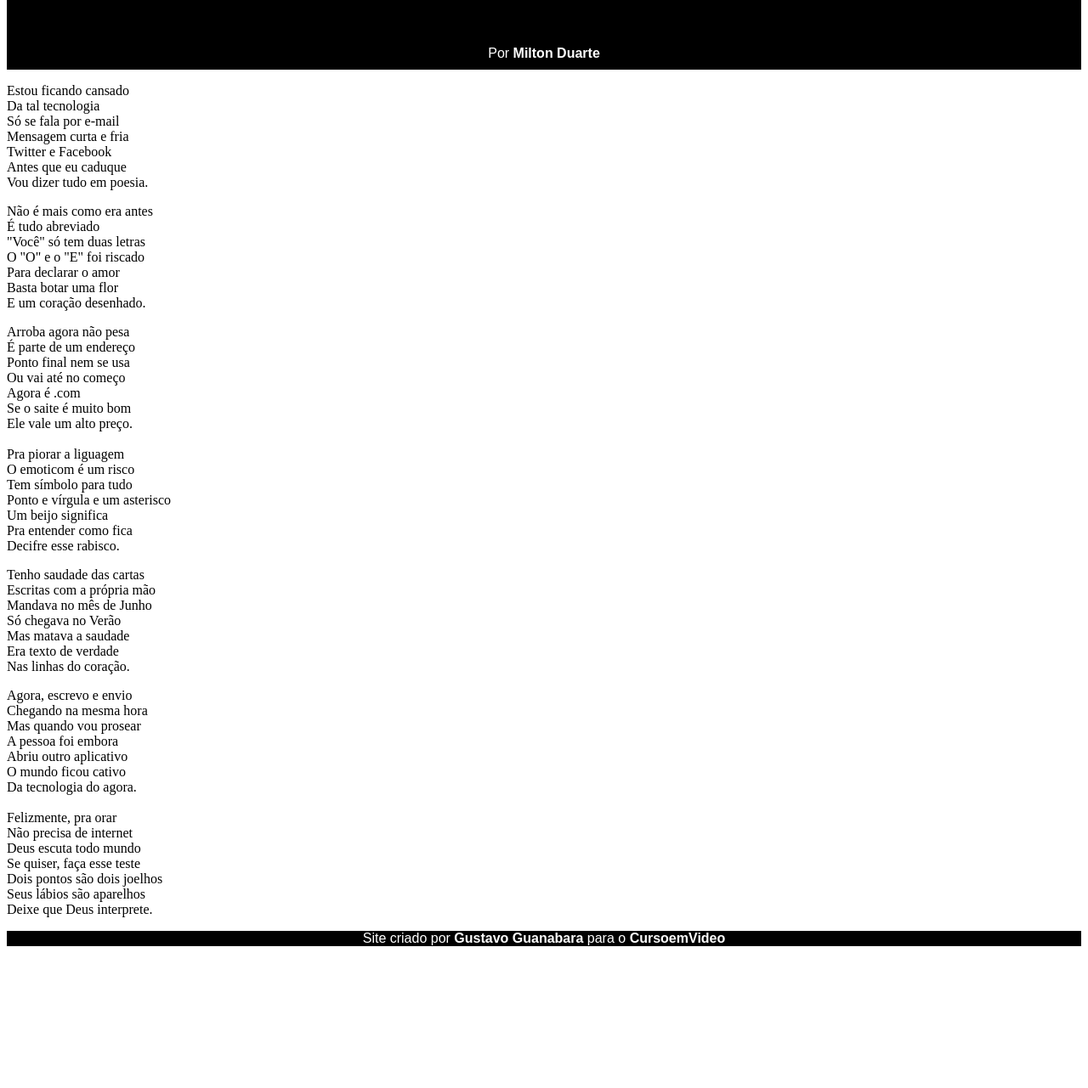
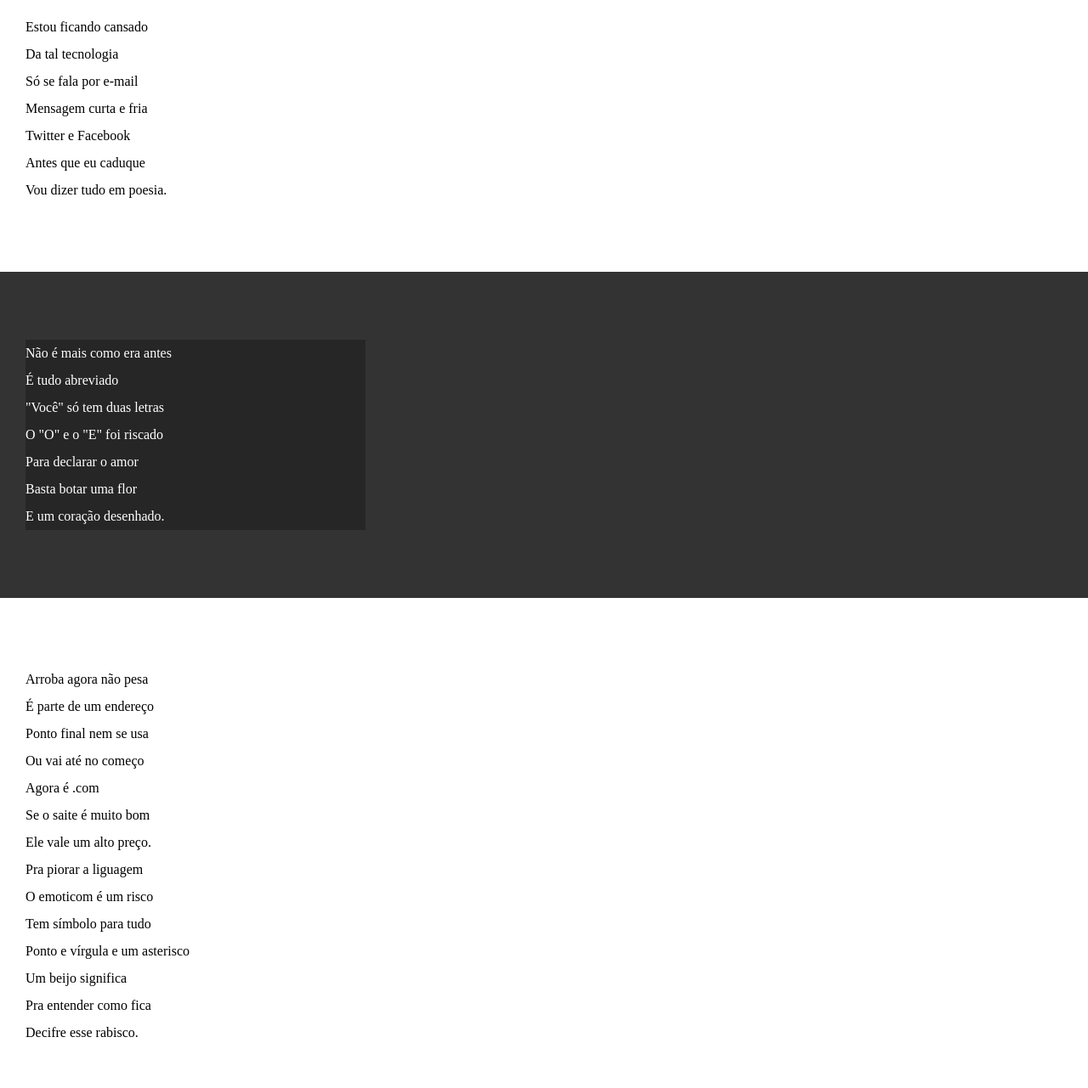
Before and after one commit to kaique-feitosa/html-css, a plain HTML site: page desafios/d012/index.html in a window 1280 px wide. Shown: the part 219-1500 px from the top of the page at 85% size. Before the commit the page ends 1349 px from the top, so only its background shows below. Drawn offline with Linux system fonts and the light colour scheme.

Commit message:
Atualizei os estilos

```diff
--- a/desafios/d012/cordel.html
+++ b/desafios/d012/index.html
@@ -9,10 +9,10 @@
 <body>
     <header>
         <h1>Cordel Moderno</h1>
-        <p>Por <a href="https://www.recantodasletras.com.br/poesias/3186743" target="_blank"><strong>Milton Duarte</strong></a></p>
+        <p>Por <a href="https://www.recantodasletras.com.br/poesias/3186743" target="_blank">Milton Duarte</a></p>
     </header>
     <main>
-        <section>
+        <section class="normal">
             <p>
                 Estou ficando cansado<br>
                 Da tal tecnologia<br>
@@ -23,7 +23,7 @@
                 Vou dizer tudo em poesia.
             </p>
         </section>
-        <section>
+        <section class="imagem">
             <p>
                 Não é mais como era antes<br>
                 É tudo abreviado<br>
@@ -34,7 +34,7 @@
                 E um coração desenhado.
             </p>
         </section>
-        <section>
+        <section class="normal">
             <p>
                 Arroba agora não pesa<br>
                 É parte de um endereço<br>
@@ -43,7 +43,8 @@
                 Agora é .com<br>
                 Se o saite é muito bom<br>
                 Ele vale um alto preço.<br>
-                <br>
+            </p>
+            <p>
                 Pra piorar a liguagem<br>
                 O emoticom é um risco<br>
                 Tem símbolo para tudo<br>
@@ -53,7 +54,7 @@
                 Decifre esse rabisco.
             </p>
         </section>
-        <section>
+        <section class="imagem">
             <p>
                 Tenho saudade das cartas<br>
                 Escritas com a própria mão<br>
@@ -64,7 +65,7 @@
                 Nas linhas do coração.
             </p>
         </section>
-        <section>
+        <section class="normal ">
             <p>
                 Agora, escrevo e envio<br>
                 Chegando na mesma hora<br>
@@ -73,7 +74,8 @@
                 Abriu outro aplicativo<br>
                 O mundo ficou cativo<br>
                 Da tecnologia do agora.<br>
-                <br>
+            </p>
+            <p>
                 Felizmente, pra orar<br>
                 Não precisa de internet<br>
                 Deus escuta todo mundo<br>
@@ -85,7 +87,7 @@
         </section>
     </main>
     <footer>
-        <p>Site criado por <a href="https://gustavoguanabara.github.io/"><strong>Gustavo Guanabara</strong></a> para o <a href="https://www.cursoemvideo.com/"><strong>CursoemVideo</strong></a></p>
+        <p>Site criado por <a href="https://gustavoguanabara.github.io/" target="_blank">Gustavo Guanabara</a> para o <a href="https://www.cursoemvideo.com/" target="_blank">CursoemVideo</a></p>
     </footer>
 </body>
 </html>
--- a/desafios/d012/style.css
+++ b/desafios/d012/style.css
@@ -1,48 +1,65 @@
 @charset "UTF-8";
+
+* {
+    margin: 0px;
+    padding: 0px;
+}
+
+html, body {
+    min-height: 100vh;
+    background-color: darkgray;
+}
 
 header {
     background-color: black;
-    font-family: Arial, Helvetica, sans-serif;
     color: white;
     text-align: center;
-
-    padding: 10px;
-    margin: 0px;
 }
 
 header > h1 {
-    font-size: 8vw;
+    padding-top: 50px;
+    font-variant: small-caps;
 }
 
 header > p {
-    margin: 0px;
+    padding-bottom: 50px;
 }
 
-header > p > a {
+header a, footer a {
     text-decoration: none;
+    color: white;
+    font-weight: bolder;
+}
+
+header a:hover, footer a:hover {
+    text-decoration: underline;
+}
+
+section {
+    padding-top: 10vh;
+    padding-bottom: 10vh;
+    padding-left: 30px;
+    line-height: 2em;
+}
+
+section.normal {
+    background-color: white;
+    color: black;
+}
+
+section.imagem {
+    background-color: rgb(51, 51, 51);
     color: white;
 }
 
-header > p > a:hover {
-    text-decoration: underline;
-}
-
-main {
-
+section.imagem > p {
+    background-color: rgba(0, 0, 0, 0.253);
+    width: 400px;
 }
 
 footer {
     background-color: black;
     color: white;
-    font-family: Arial, Helvetica, sans-serif;
     text-align: center;
+    padding: 10px;
 }
-
-footer > p > a {
-    text-decoration: none;
-    color: white;
-}
-
-footer > p > a:hover {
-    text-decoration: underline;
-}
```
